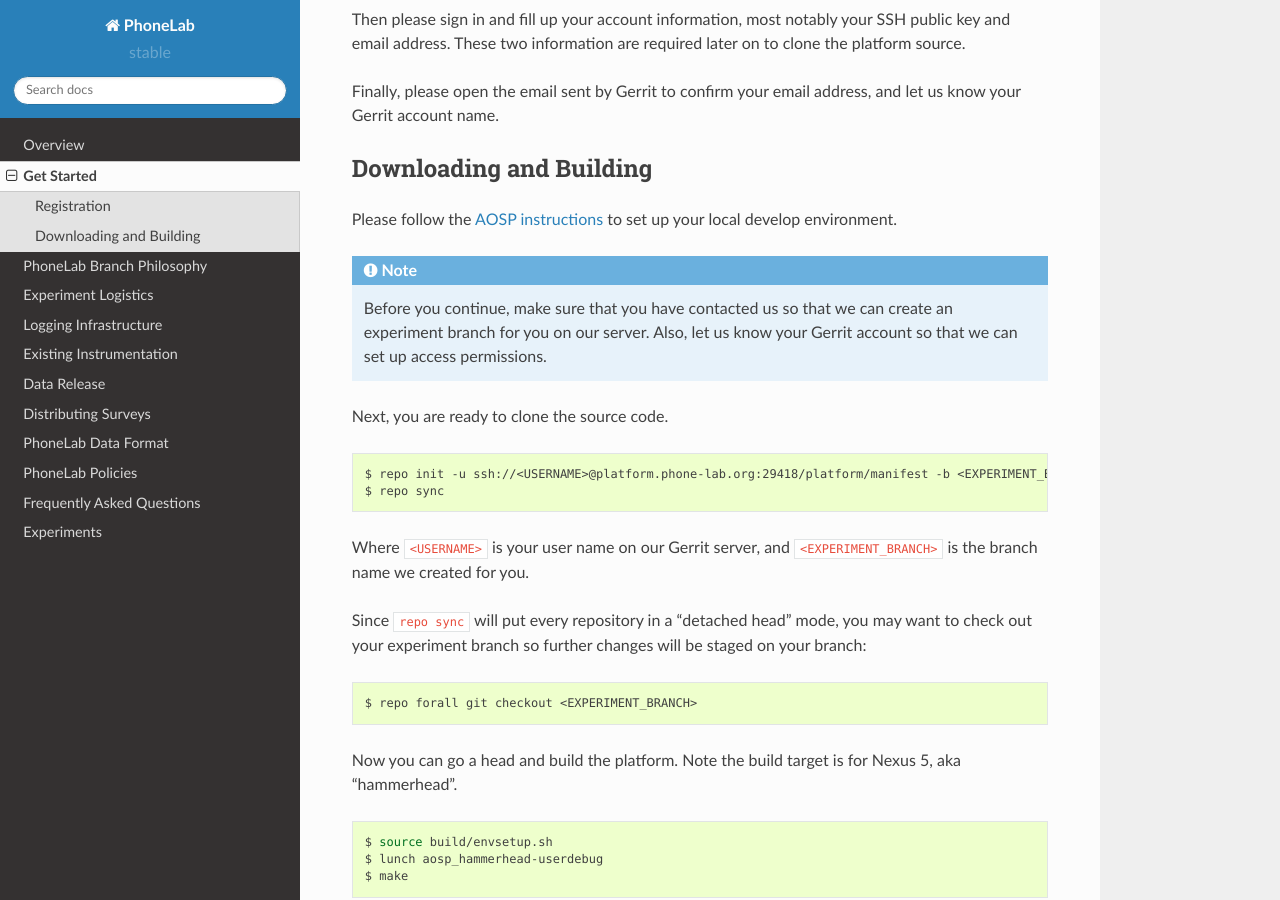
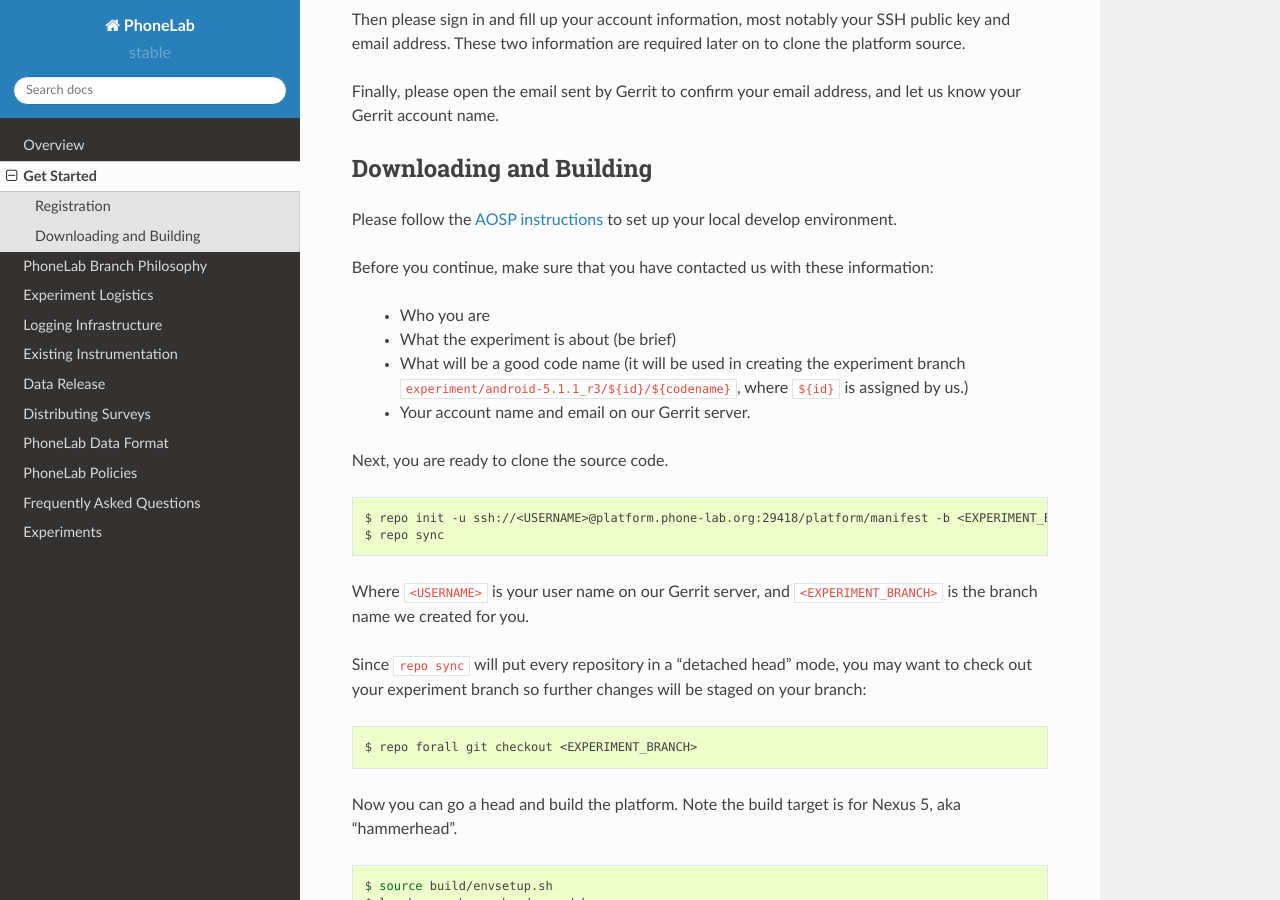
Before and after one commit to blue-systems-group/project.phonelab.doc, a Sphinx documentation site: the page built from source/env.rst, in a window 1280 px wide and 900 px high, scrolled down 400 px. Built offline with Sphinx 7.4.7 and the Read the Docs theme 2.0.0, drawn with Linux system fonts in a browser that asks for light colours; formulas are drawn with MathJax 3.

Commit message:
required info

```diff
--- a/source/env.rst
+++ b/source/env.rst
@@ -31,11 +31,14 @@ Please follow the `AOSP instructions
 <https://source.android.com/source/initializing.html>`_ to set up your local
 develop environment.
 
-.. note::
+Before you continue, make sure that you have contacted us with these information:
 
-    Before you continue, make sure that you have contacted us so that we can create
-    an experiment branch for you on our server. Also, let us know your Gerrit
-    account so that we can set up access permissions.
+ - Who you are
+ - What the experiment is about (be brief)
+ - What will be a good code name (it will be used in creating the
+   experiment branch ``experiment/android-5.1.1_r3/${id}/${codename}``, where
+   ``${id}`` is assigned by us.)
+ - Your account name and email on our Gerrit server.
 
 Next, you are ready to clone the source code.
 
```
